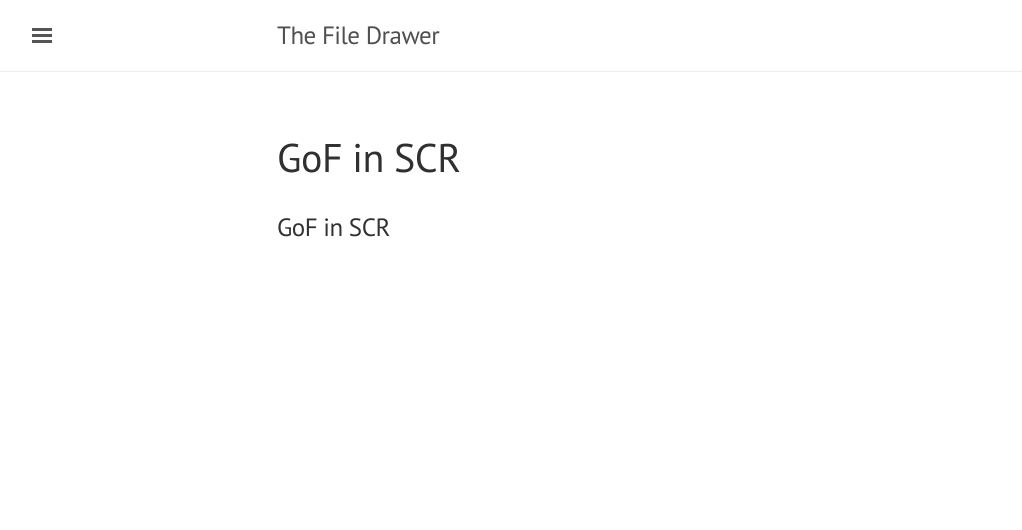
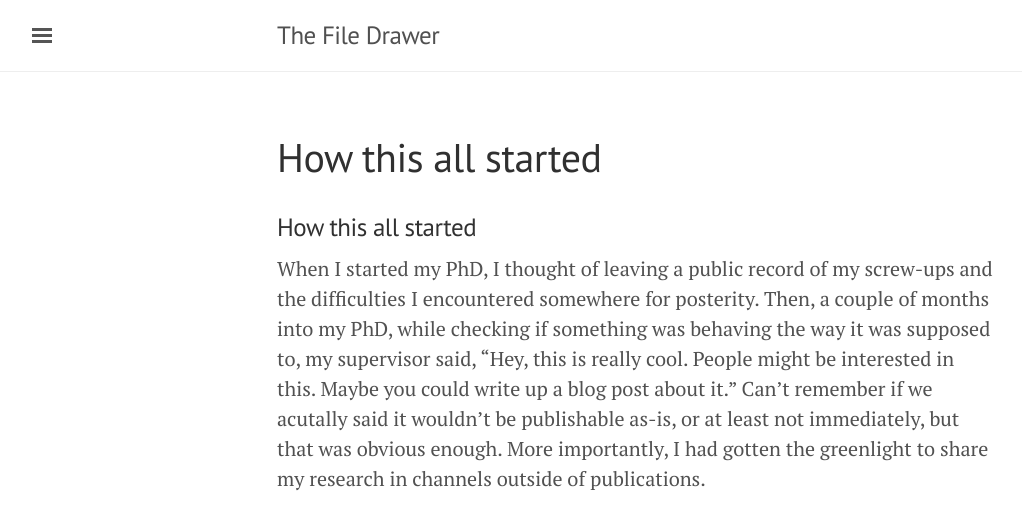
Before and after one commit to chooyr/The-File-Drawer, a Jekyll site: the page built from index.md, in a window 1280 px wide. Shown: the top 530 px of the page, without its empty margins (3-1025 px from the left). Built offline with Jekyll 4.4.1, drawn with Linux system fonts in a browser that asks for light colours; nearby versions of some CDN libraries; our own code applies the rules of GitHub Pages for plain Markdown files.

Commit message:
Update index.md

```diff
--- a/index.md
+++ b/index.md
@@ -1 +1,3 @@
-### GoF in SCR
+### How this all started
+
+When I started my PhD, I thought of leaving a public record of my screw-ups and the difficulties I encountered somewhere for posterity. Then, a couple of months into my PhD, while checking if something was behaving the way it was supposed to, my supervisor said, "Hey, this is really cool. People might be interested in this. Maybe you could write up a blog post about it." Can't remember if we acutally said it wouldn't be publishable as-is, or at least not immediately, but that was obvious enough. More importantly, I had gotten the greenlight to share my research in channels outside of publications.
```
